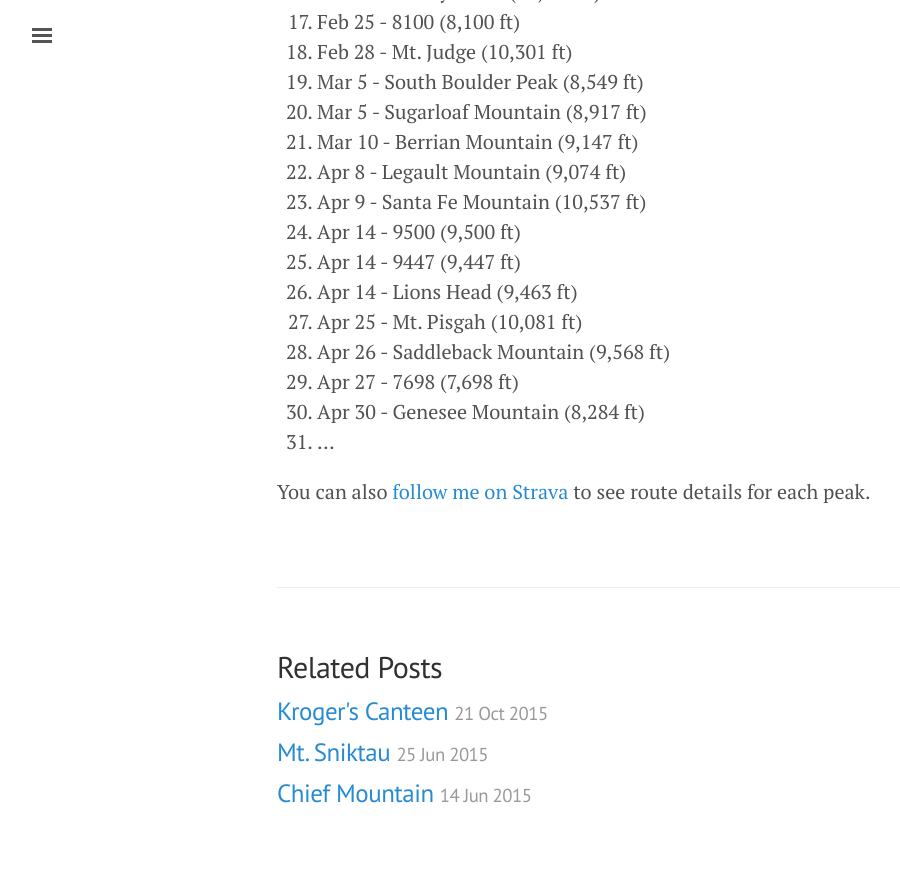
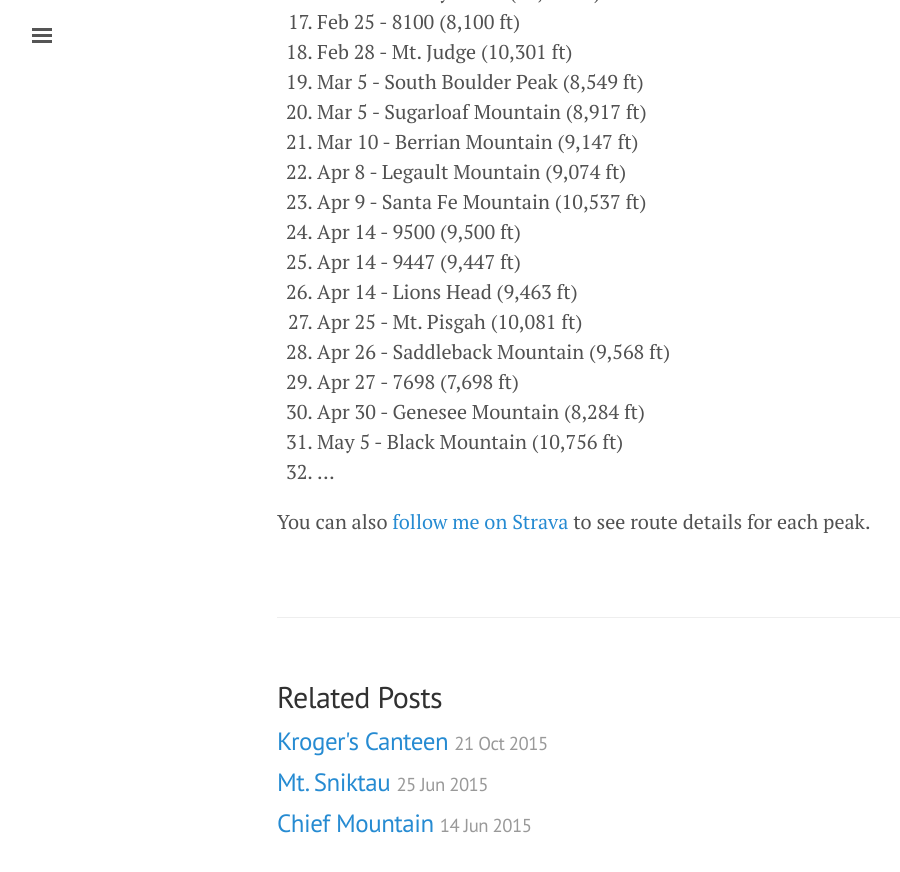
Before and after one commit to jhnnyk/jhnnyk.github.io, a Jekyll site: the page built from _posts/2016-01-26-100-mountains-in-2016.md, in a window 1280 px wide and 900 px high, scrolled down 985 px. Shown: the top 872 px of the window, without its empty margins (3-903 px from the left). Built offline with Jekyll 4.4.1, drawn with Linux system fonts in a browser that asks for light colours.

Commit message:
Black Mtn ridiculousness

```diff
--- a/_posts/2016-01-26-100-mountains-in-2016.md
+++ b/_posts/2016-01-26-100-mountains-in-2016.md
@@ -37,6 +37,7 @@ It's inspired me to stretch myself. So among a few other goals for 2016, I'm str
 28. Apr 26 - Saddleback Mountain (9,568 ft)
 29. Apr 27 - 7698 (7,698 ft)
 30. Apr 30 - Genesee Mountain (8,284 ft)
-31. ...
+31. May 5 - Black Mountain (10,756 ft)
+32. ...
 
 You can also [follow me on Strava](https://www.strava.com/athletes/149867) to see route details for each peak.
```
